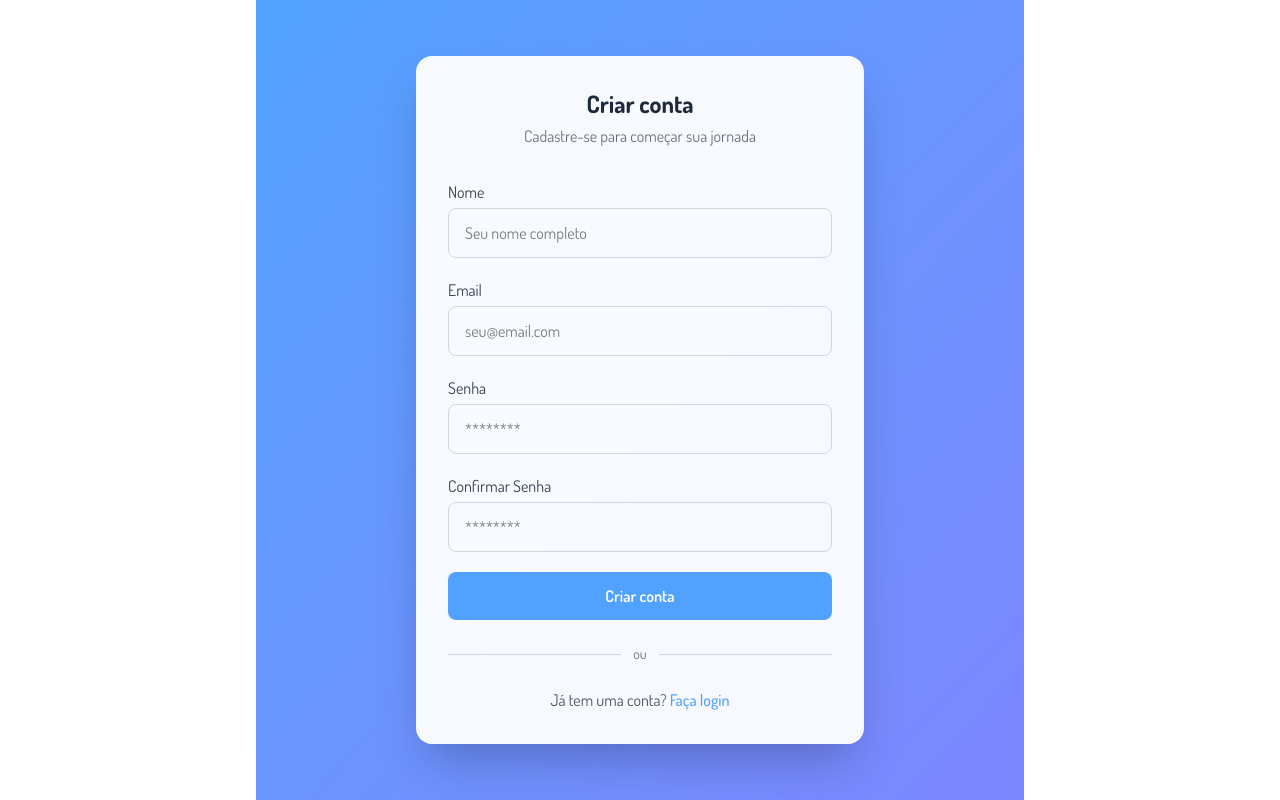
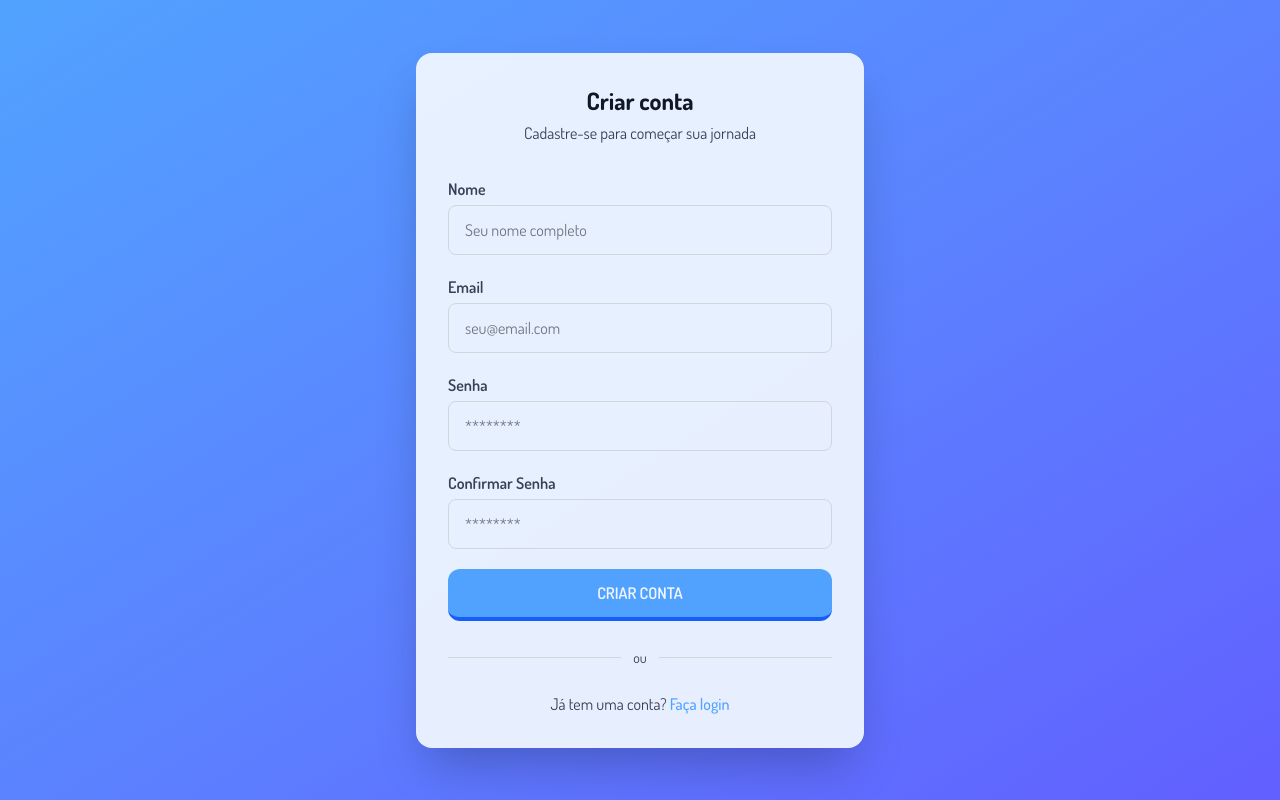
Before and after one commit to marvieiradev/devlingo, a React (Vite) app: page /signup in a window 1280 px wide. Built offline with nearby package versions, Linux system fonts and the light colour scheme; no server answers.

Commit message:
feat: updated Login and SignUp page styles

```diff
--- a/src/pages/Login.tsx
+++ b/src/pages/Login.tsx
@@ -28,24 +28,24 @@ const Login = () => {
   };
 
   return (
-    <div className="min-h-screen flex items-center justify-center bg-linear-to-br from-blue-400 to-indigo-400 p-4 max-w-3xl mx-auto">
-      <div className="bg-white/95 w-full max-w-md rounded-2xl shadow-2xl p-8">
-        <h1 className="text-2xl font-bold text-center text-gray-800">
+    <div className="min-h-screen flex items-center justify-center bg-linear-to-br from-primary to-secondary p-4 mx-auto">
+      <div className="bg-default/95 w-full max-w-md rounded-2xl shadow-2xl p-8">
+        <h1 className="text-2xl font-bold text-center text-foreground-dark">
           Bem-vindo de volta!
         </h1>
-        <p className="text-center text-gray-500 mt-1">
+        <p className="text-center text-foreground mt-1">
           Entre na sua conta para continuar
         </p>
 
         <form onSubmit={handleSubmit} className="mt-8 flex flex-col gap-5">
           <div className="flex flex-col gap-1">
-            <label className="text-gray-700">Email</label>
+            <label className="text-foreground">Email</label>
             <input
               type="email"
               placeholder="seu@email.com"
               value={email}
               onChange={(e) => setEmail(e.target.value)}
-              className="w-full px-4 py-3 rounded-lg border border-gray-300 focus:outline-none focus:ring-2 focus:ring-indigo-400"
+              className="w-full px-4 py-3 rounded-lg border border-foreground-extralight focus:outline-none focus:ring-2 focus:ring-primary"
               required
             />
           </div>
@@ -57,30 +57,32 @@ const Login = () => {
               placeholder="********"
               value={senha}
               onChange={(e) => setSenha(e.target.value)}
-              className="w-full px-4 py-3 rounded-lg border border-gray-300 focus:outline-none focus:ring-2 focus:ring-indigo-400"
+              className="w-full px-4 py-3 rounded-lg border border-foreground-extralight focus:outline-none focus:ring-2 focus:ring-primary"
               required
             />
           </div>
 
-          <button
-            type="submit"
-            className="w-full py-3 bg-blue-400 hover:bg-indigo-400 transition rounded-lg text-white font-semibold text-center cursor-pointer"
-          >
-            Entrar
-          </button>
+          <div className="min-h-13.75">
+            <button
+              type="submit"
+              className="w-full bg-primary border-primary-dark text-default hover:border-none hover:transform hover:translate-y-1 shrink-0 px-4 sm:px-8 py-3 border-b-4 rounded-xl font-semibold uppercase text-center cursor-pointer"
+            >
+              Entrar
+            </button>
+          </div>
         </form>
 
         <div className="flex items-center gap-3 my-6">
-          <span className="flex-1 h-px bg-gray-300" />
-          <span className="text-gray-500 text-sm">ou</span>
-          <span className="flex-1 h-px bg-gray-300" />
+          <span className="flex-1 h-px bg-foreground-light" />
+          <span className="text-foreground text-sm">ou</span>
+          <span className="flex-1 h-px bg-foreground-light" />
         </div>
 
-        <p className="mt-6 text-center text-gray-600">
+        <p className="mt-6 text-center text-foreground">
           Não tem uma conta?{" "}
           <Link
             to="/signup"
-            className="text-blue-400 font-medium hover:underline"
+            className="text-primary font-medium hover:underline"
           >
             Cadastre-se
           </Link>
--- a/src/pages/SignUp.tsx
+++ b/src/pages/SignUp.tsx
@@ -37,84 +37,88 @@ const Signup = () => {
   };
 
   return (
-    <div className="min-h-screen flex items-center justify-center bg-linear-to-br from-blue-400 to-indigo-400 p-4 max-w-3xl mx-auto">
-      <div className="bg-white/95 w-full max-w-md rounded-2xl shadow-2xl p-8">
-        <h1 className="text-2xl font-bold text-center text-gray-800">
+    <div className="min-h-screen flex items-center justify-center bg-linear-to-br from-primary to-secondary p-4 mx-auto">
+      <div className="bg-default/95 w-full max-w-md rounded-2xl shadow-2xl p-8">
+        <h1 className="text-2xl font-bold text-center text-foreground-dark">
           Criar conta
         </h1>
-        <p className="text-center text-gray-500 mt-1">
+        <p className="text-center text-foreground mt-1">
           Cadastre-se para começar sua jornada
         </p>
 
         <form onSubmit={handleSubmit} className="mt-8 flex flex-col gap-5">
           <div className="flex flex-col gap-1">
-            <label className="text-gray-700">Nome</label>
+            <label className="text-foreground font-semibold">Nome</label>
             <input
               type="text"
               placeholder="Seu nome completo"
               value={name}
               onChange={(e) => setName(e.target.value)}
-              className="w-full px-4 py-3 rounded-lg border border-gray-300 focus:outline-none focus:ring-2 focus:ring-indigo-400"
+              className="w-full px-4 py-3 rounded-lg border border-foreground-extralight focus:outline-none focus:ring-2 focus:ring-primary"
               required
             />
           </div>
 
           <div className="flex flex-col gap-1">
-            <label className="text-gray-700">Email</label>
+            <label className="text-foreground font-semibold">Email</label>
             <input
               type="email"
               placeholder="seu@email.com"
               value={email}
               onChange={(e) => setEmail(e.target.value)}
-              className="w-full px-4 py-3 rounded-lg border border-gray-300 focus:outline-none focus:ring-2 focus:ring-indigo-400"
+              className="w-full px-4 py-3 rounded-lg border border-foreground-extralight focus:outline-none focus:ring-2 focus:ring-primary"
               required
             />
           </div>
 
           <div className="flex flex-col gap-1">
-            <label className="text-gray-700">Senha</label>
+            <label className="text-foreground font-semibold">Senha</label>
             <input
               type="password"
               placeholder="********"
               value={senha}
               onChange={(e) => setSenha(e.target.value)}
-              className="w-full px-4 py-3 rounded-lg border border-gray-300 focus:outline-none focus:ring-2 focus:ring-indigo-400"
+              className="w-full px-4 py-3 rounded-lg border border-foreground-extralight focus:outline-none focus:ring-2 focus:ring-primary"
               required
             />
           </div>
 
           <div className="flex flex-col gap-1">
-            <label className="text-gray-700">Confirmar Senha</label>
+            <label className="text-foreground font-semibold">
+              Confirmar Senha
+            </label>
             <input
               type="password"
               placeholder="********"
               value={confirmSenha}
               onChange={(e) => setConfirmSenha(e.target.value)}
-              className="w-full px-4 py-3 rounded-lg border border-gray-300 focus:outline-none focus:ring-2 focus:ring-indigo-400"
+              className="w-full px-4 py-3 rounded-lg border border-foreground-extralight focus:outline-none focus:ring-2 focus:ring-primary"
               required
             />
           </div>
 
+          <div className="min-h-13.75">
             <button
               type="submit"
               disabled={loading}
-            className="w-full py-3 bg-blue-400 hover:bg-indigo-400 transition rounded-lg text-white font-semibold text-center cursor-pointer"
+              className="w-full bg-primary border-primary-dark text-default hover:border-none hover:transform hover:translate-y-1 shrink-0 px-4 sm:px-8 py-3 border-b-4 rounded-xl font-semibold uppercase text-center cursor-pointer "
             >
               Criar conta
             </button>
+          </div>
         </form>
 
         <div className="flex items-center gap-3 my-6">
-          <span className="flex-1 h-px bg-gray-300" />
-          <span className="text-gray-500 text-sm">ou</span>
-          <span className="flex-1 h-px bg-gray-300" />
+          <span className="flex-1 h-px bg-foreground-extralight" />
+          <span className="text-foreground text-sm">ou</span>
+          <span className="flex-1 h-px bg-foreground-extralight" />
         </div>
 
-        <p className="mt-2 text-center text-gray-600">
+        <p className="mt-2 text-center text-foreground">
           Já tem uma conta?{" "}
           <Link
             to="/login"
-            className="text-blue-400 font-medium hover:underline"
+            className="text-primary font-medium hover:underline"
           >
             Faça login
           </Link>
```
Lines whose indentation alone changed are shown as unchanged.
